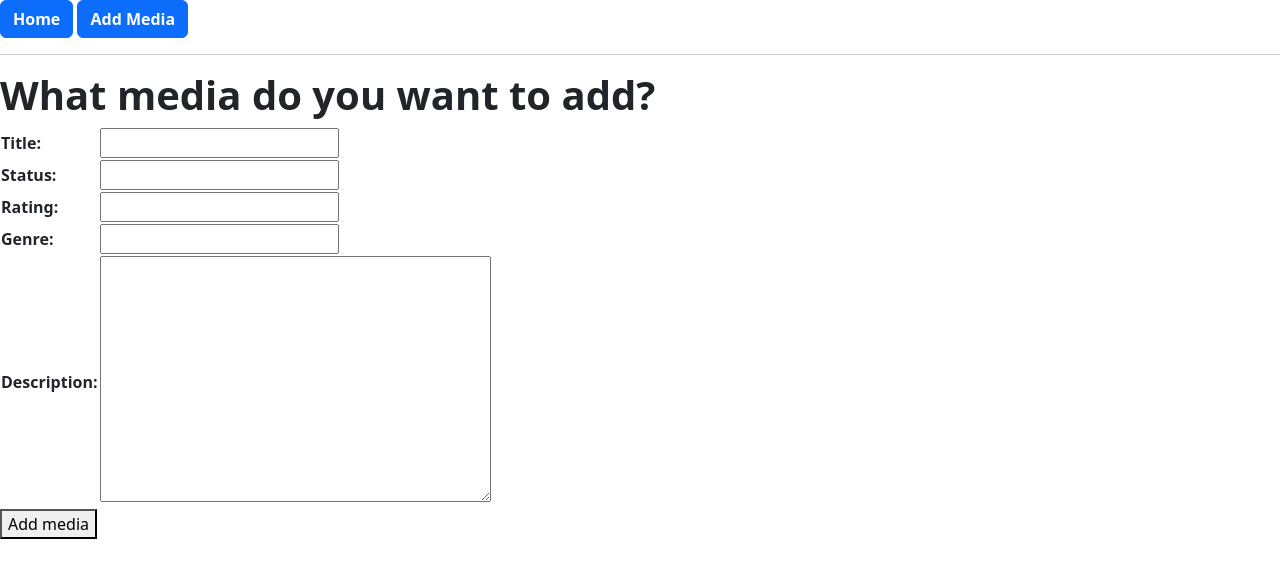
After one commit to Igorl1/UMT, a Django app: page /tracker/add/ in a window 1280 px wide. The commit adds this page. Shown: the top 578 px of the page. Run offline with Django 5.2, Linux system fonts and the light colour scheme.

Commit message:
Implement media management features: add Media model, views, forms, and templates for adding and listing media items.

```diff
--- /dev/null
+++ b/backend/tracker/forms.py
@@ -0,0 +1,10 @@
+from django import forms
+from tracker.models import Media
+
+class MediaForm(forms.ModelForm):
+    """
+    Form for Media model CRUD operations.
+    """
+    class Meta:
+        model = Media
+        fields = '__all__'
--- a/backend/tracker/models.py
+++ b/backend/tracker/models.py
@@ -1,10 +1,12 @@
 from django.db import models
-from django.core.validators import MinValueValidator, MaxValueValidator
 
 class Media(models.Model):
+    """
+    Represents a media item (movie, book, game, etc.) in the user's tracking system.
+    """
     title = models.CharField(max_length=200)
     status = models.CharField(max_length=30, blank=True, null=True)
-    rating = models.PositiveSmallIntegerField(blank=True, null=True,validators=[MinValueValidator(1), MaxValueValidator(10)])
+    rating = models.PositiveSmallIntegerField(blank=True, null=True)
     genre = models.CharField(max_length=100, blank=True, null=True)
     description = models.TextField(max_length=500, blank=True, null=True)
 
--- /dev/null
+++ b/backend/tracker/templates/tracker/add_media.html
@@ -0,0 +1,22 @@
+<!DOCTYPE html>
+<html lang="en">
+<head>
+    <meta charset="UTF-8">
+    <meta name="viewport" content="width=device-width, initial-scale=1.0">
+    <title>UMT - Add Media</title>
+    {% include 'tracker/header.html' %}
+</head>
+<body>
+    {% include 'tracker/global_links.html' %}
+    <h1><strong>What media do you want to add?</strong></h1>
+    <form action="" method="POST">
+        <fieldset style="width: max-content;">
+            {% csrf_token %}
+            <table class='form'>
+                {{ form.as_table }}
+            </table>
+            <button type="submit">Add media</button>
+        </fieldset>
+    </form>
+</body>
+</html>
--- a/backend/tracker/templates/tracker/global_links.html
+++ b/backend/tracker/templates/tracker/global_links.html
@@ -5,7 +5,7 @@ To include this HTML page fragment in an HTML page use:
 <a href="{% url 'tracker:home' %}" class="btn btn-primary">
 <strong>Home</strong>
 </a>
-<a class="btn btn-primary">
+<a href="{% url 'tracker:add_media' %}" class="btn btn-primary">
 <strong>Add Media</strong>
 </a>
 <hr>
--- a/backend/tracker/templates/tracker/media_list.html
+++ b/backend/tracker/templates/tracker/media_list.html
@@ -9,10 +9,14 @@
 <body>
     {% include 'tracker/global_links.html' %}
     <h1><strong>Tracked Media</strong></h1>
+    {% if media %}
     <ul>
         {% for item in media %}
             <li><strong>{{ forloop.counter }}. {{ item.title }} | {{ item.status }} | {{ item.rating }} | {{ item.genre }} | {{ item.description }}</strong></li>
         {% endfor %}
     </ul>
+    {% else %}
+    <p><strong>No entries found. To add an entry, click <a href="{% url 'tracker:add_media' %}">here</a></strong>.</p>
+    {% endif %}
 </body>
 </html>
--- a/backend/tracker/urls.py
+++ b/backend/tracker/urls.py
@@ -4,5 +4,6 @@ from tracker import views
 app_name = "tracker"
 
 urlpatterns = [
-    path('', views.TrackerListView.as_view(), name='home'),
+    path('', views.MediaListView.as_view(), name='home'),
+    path('add/', views.MediaAddView.as_view(), name='add_media'),
 ]
--- a/backend/tracker/views.py
+++ b/backend/tracker/views.py
@@ -1,8 +1,11 @@
 from django.shortcuts import render
 from tracker.models import Media
 from django.views.generic.base import View
+from tracker.forms import MediaForm
+from django.http.response import HttpResponseRedirect
+from django.urls.base import reverse_lazy
 
-class TrackerListView(View):
+class MediaListView(View):
     """
     Display a list of all media items in the tracker.
 
@@ -13,3 +16,22 @@ class TrackerListView(View):
         media = Media.objects.all()
         context = { 'media': media, } # Dictionary to pass data to the template
         return render(request, 'tracker/media_list.html', context)
+
+
+class MediaAddView(View):
+    """
+    Handle creation of new media items.
+
+    GET: Display an empty MediaForm for user input.
+    POST: Process form submission and save new media to database.
+    """
+    def get(self, request, *args, **kwargs):
+        context = { 'form': MediaForm(), }
+        return render(request, "tracker/add_media.html", context)
+
+    def post(self, request, *args, **kwargs):
+        form = MediaForm(request.POST)
+        if form.is_valid():
+            media = form.save()
+            media.save()
+            return HttpResponseRedirect(reverse_lazy("tracker:home"))
```
Also changed, not shown: backend/tracker/migrations/0002_alter_media_rating.py (added).
